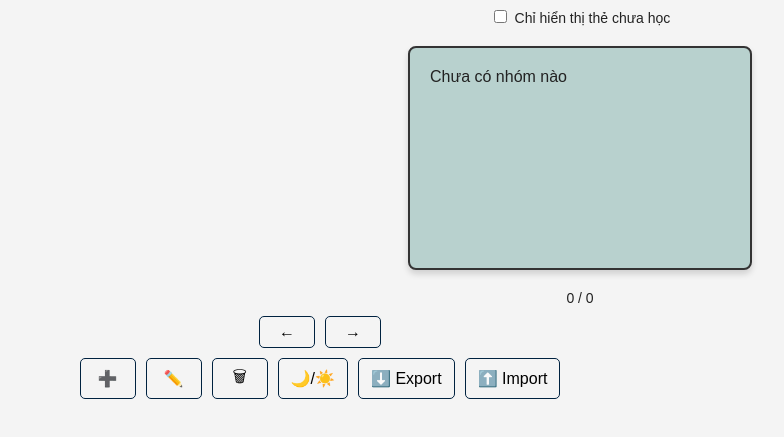
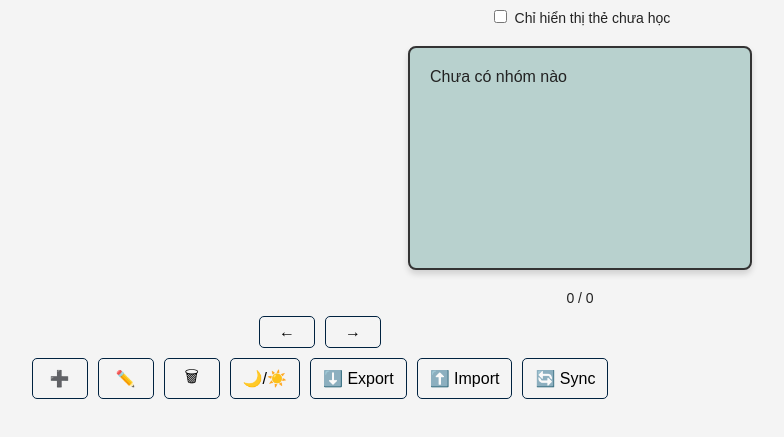
Before and after one commit to jestty/flashcard-appv, a website: page index.html in a window 1280 px wide. Shown: the part 113-550 px from the top of the page, without its empty margins (60-844 px from the left). Drawn offline with Linux system fonts and the light colour scheme.

Commit message:
Update index.html

```diff
--- a/index.html
+++ b/index.html
@@ -60,6 +60,7 @@
       <!-- Export / Import data.json -->
       <button id="exportBtn" title="Tải data.json">⬇️ Export</button>
       <button id="importBtn" title="Tải lên data.json">⬆️ Import</button>
+      <button id="syncBtn" title="Đồng bộ từ data.json">🔄 Sync</button>
       <input
         id="importInput"
         type="file"
```
